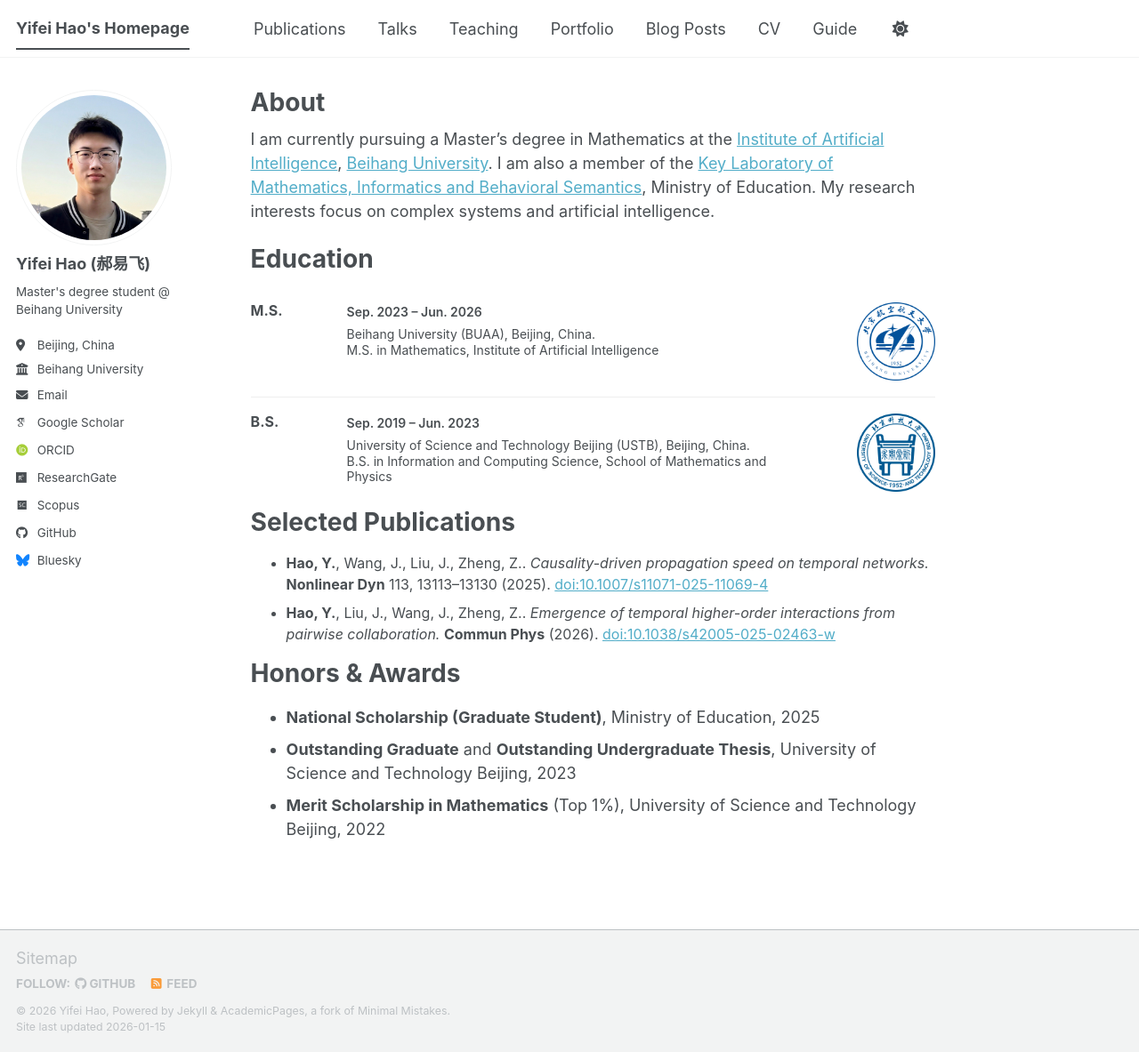
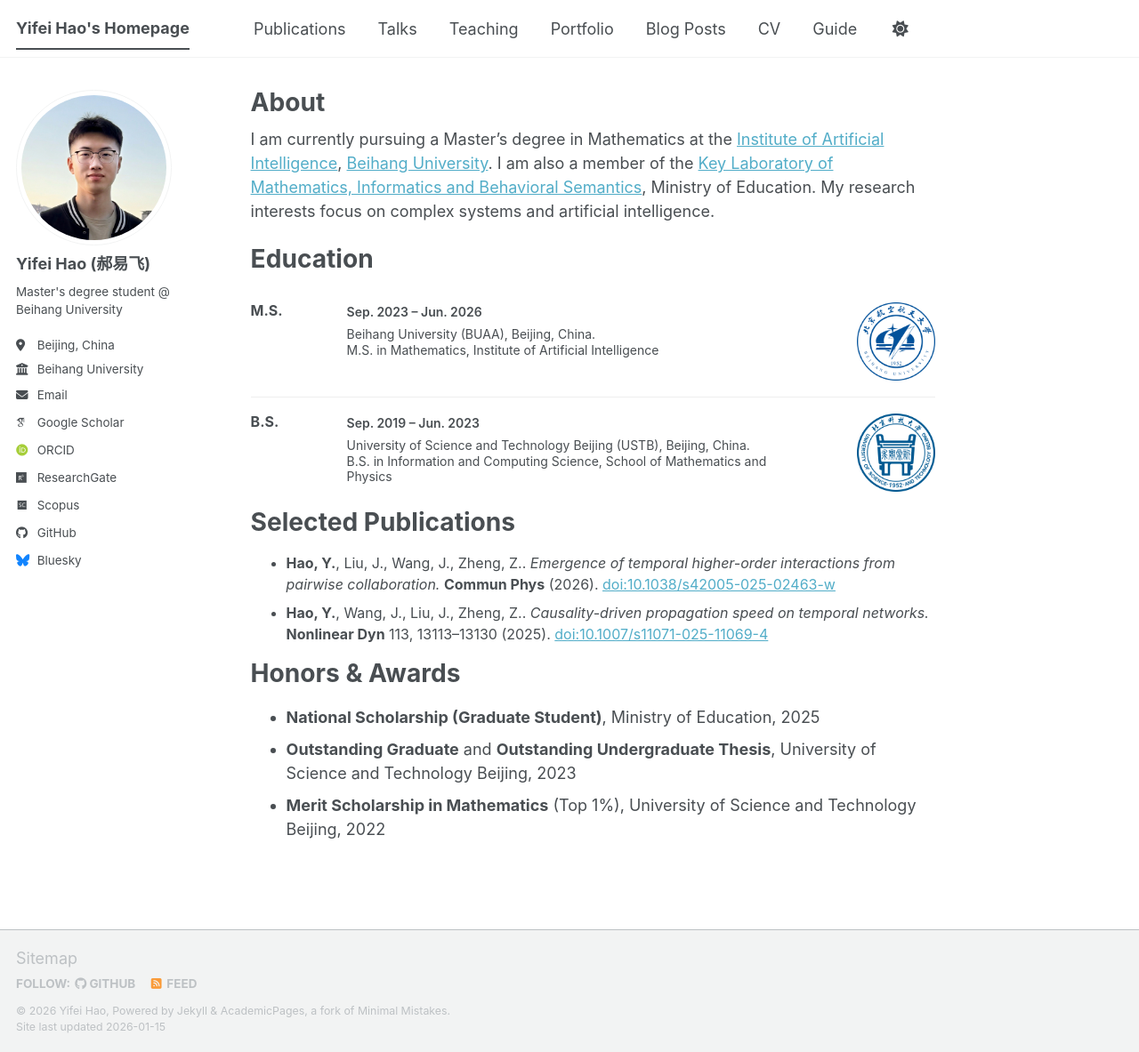
Before and after one commit to if-hyf/if-hyf.github.io, a Jekyll site: the page built from _pages/about.md, in a window 1280 px wide and 1183 px high. Shown: the whole window at 89% size. Built offline with Jekyll 4.4.1, drawn with Linux system fonts in a browser that asks for light colours; some web fonts are replaced; a script bundle is joined from its source files by our own code; library files that are not in the unit come from our copies.

Commit message:
Update about.md

```diff
--- a/_pages/about.md
+++ b/_pages/about.md
@@ -75,14 +75,14 @@ Selected Publications
 <div style="font-size:16px; line-height:1.5;">
 <ul>
   <li>
+    <b>Hao, Y.</b>, Liu, J., Wang, J., Zheng, Z.. <i>Emergence of temporal higher-order interactions from pairwise collaboration.</i>
+    <b>Commun Phys</b> (2026).
+    <a href="https://doi.org/10.1038/s42005-025-02463-w">doi:10.1038/s42005-025-02463-w</a>
+  </li>
+  <li>
     <b>Hao, Y.</b>, Wang, J., Liu, J., Zheng, Z.. <i>Causality-driven propagation speed on temporal networks.</i>
     <b>Nonlinear Dyn</b> 113, 13113–13130 (2025).
     <a href="https://doi.org/10.1007/s11071-025-11069-4">doi:10.1007/s11071-025-11069-4</a>
-  </li>
-  <li>
-    <b>Hao, Y.</b>, Liu, J., Wang, J., Zheng, Z.. <i>Emergence of temporal higher-order interactions from pairwise collaboration.</i>
-    <b>Commun Phys</b> (2026).
-    <a href="https://doi.org/10.1038/s42005-025-02463-w">doi:10.1038/s42005-025-02463-w</a>
   </li>
 </ul>
 </div>
```
